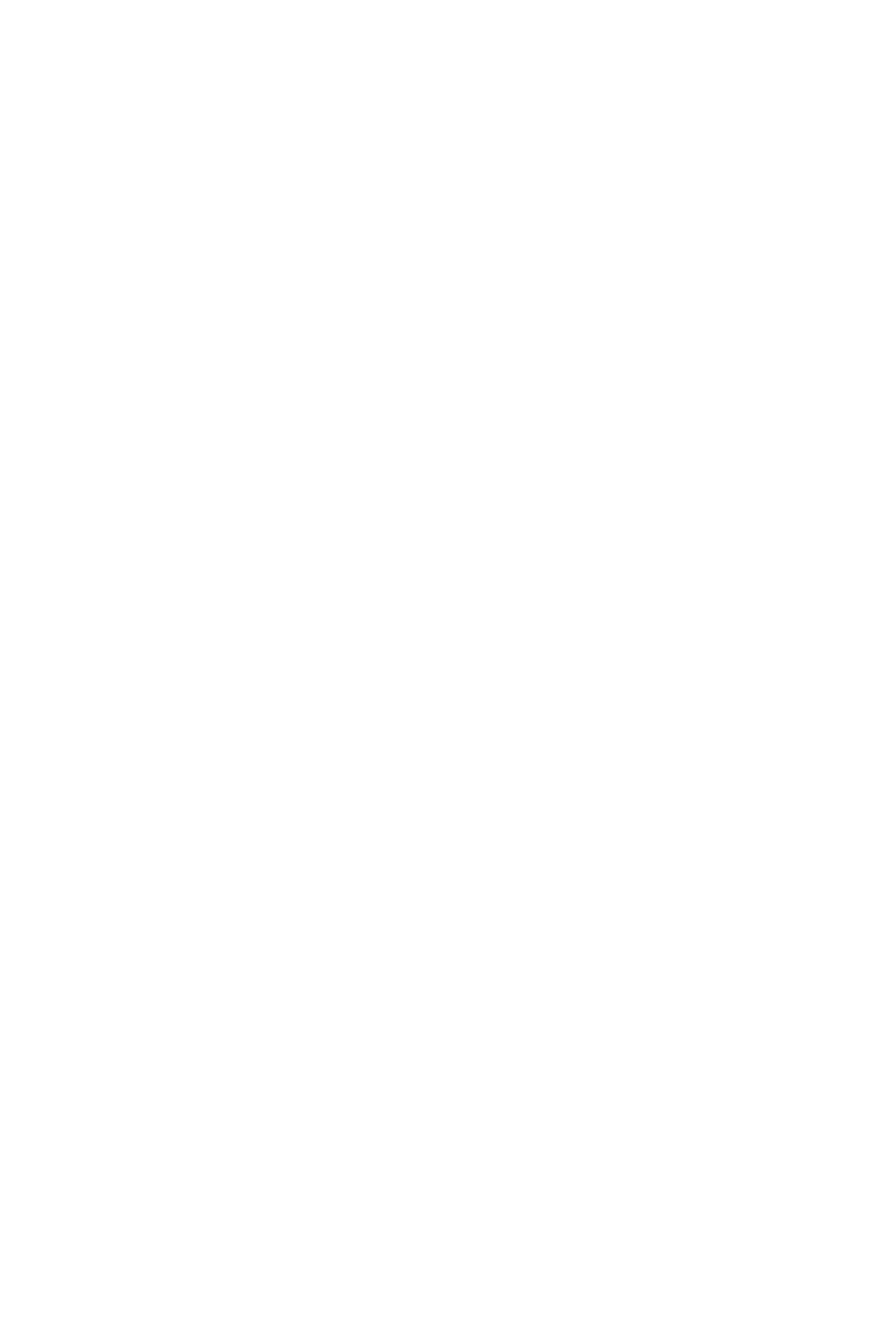
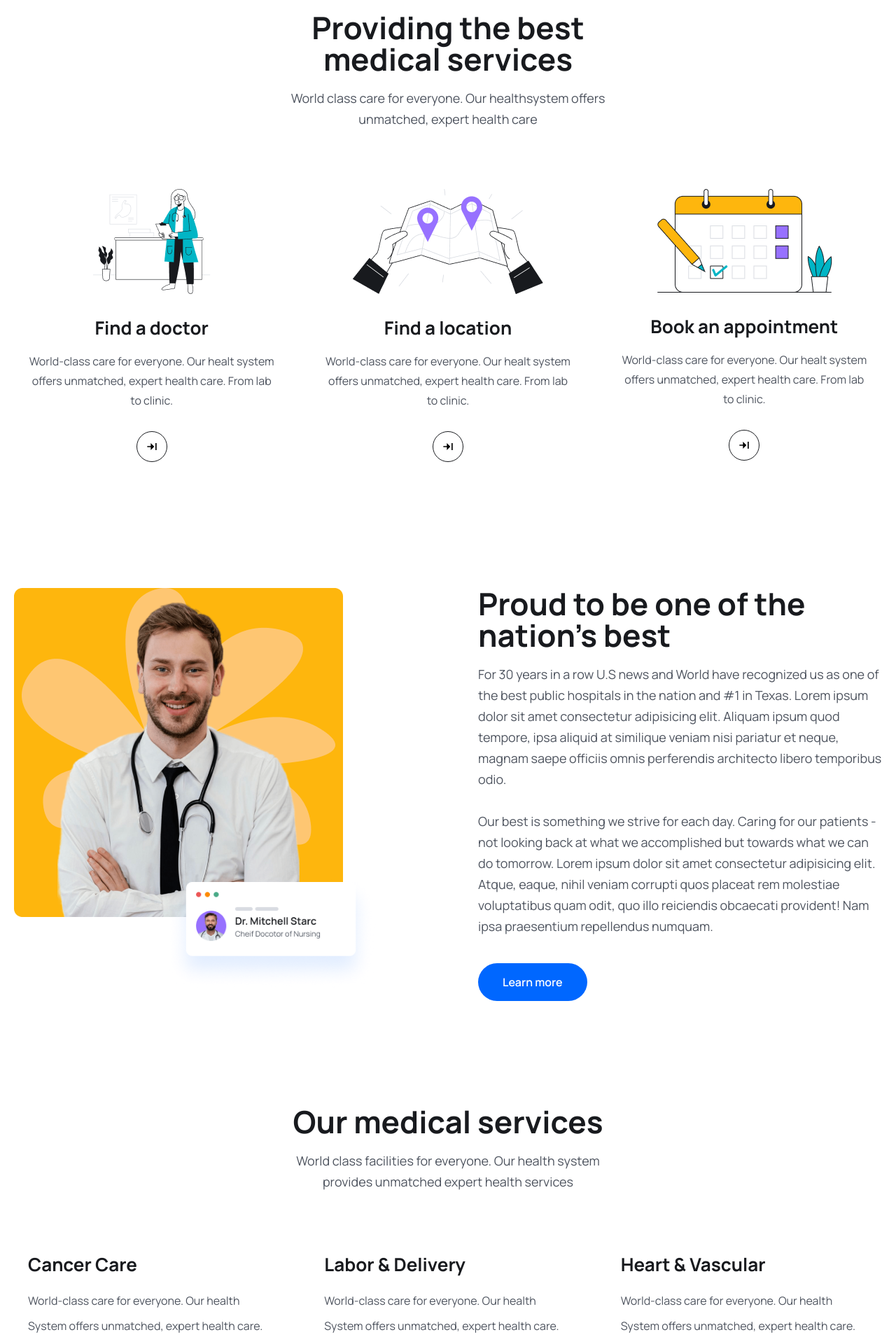
Before and after one commit to kushagr3108/MediConnect, a React (Vite) app in the folder Frontend/: page / in a window 1280 px wide. Shown: the part 840-2760 px from the top of the page at 70% size. Before the commit the page ends 806 px from the top, so only its background shows below. Built offline with nearby package versions, Linux system fonts and the light colour scheme; the HTML template or start-up script is replaced by a standard one.

Commit message:
About and services pages added

```diff
--- a/Frontend/src/App.css
+++ b/Frontend/src/App.css
@@ -18,6 +18,7 @@ body{
   top: 0;
   left: 0;
   z-index: 99999;
+  background: white;
   box-shadow: 3px 3px -8px 3px #ddd;
 }
 
--- a/Frontend/src/assets/data/services.js
+++ b/Frontend/src/assets/data/services.js
@@ -1,4 +1,4 @@
-export const services = [
+export  const services = [
     {
       name: "Cancer Care",
       desc: "World-class care for everyone. Our health System offers unmatched, expert health care. From the lab to the clinic.",
--- /dev/null
+++ b/Frontend/src/components/about/About.jsx
@@ -0,0 +1,35 @@
+import React from 'react'
+import aboutImg from "../../assets/images/about.png";
+import aboutCardImg from "../../assets/images/about-card.png";
+import { Link } from 'react-router-dom';
+
+const About = () => {
+  return (
+    <section>
+        <div className='container'>
+            <div className='flex justify-between gap-[50px] lg:gap-[130px] xl:gap-0 flex-col lg:flex-row'>
+                <div className='relative w-3/4 lg:w-1/2 xl:w-[770px] z-10 order-2 lg:order-1'>
+                    <img src={aboutImg}/>
+                    <div className='absolute z-20 bottom-4 w-200px md:w-[300px] right-[-30%] md:right[-7%] lg:right-[22%]'>
+                        <img src={aboutCardImg}/>
+                    </div>
+                </div>
+
+                {/* ======about content======= */}
+
+                <div className='w-full lg:w-1/2 xl:w-[670px] order-1 lg:order-2'>
+                    <h2 className='heading'>Proud to be one of the nation's best</h2>
+                    <p className='text__para'>For 30 years in a row U.S news and World have recognized us as one of the best public hospitals in the nation and #1 in Texas. Lorem ipsum dolor sit amet consectetur adipisicing elit. Aliquam ipsum quod tempore, ipsa aliquid at similique veniam nisi pariatur et neque, magnam saepe officiis omnis perferendis architecto libero temporibus odio. </p>
+
+                    <p className='text__para mt-[30px] '>Our best is something we strive for each day. Caring for our patients - not looking back at what we accomplished but towards what we can do tomorrow. Lorem ipsum dolor sit amet consectetur adipisicing elit. Atque, eaque, nihil veniam corrupti quos placeat rem molestiae voluptatibus quam odit, quo illo reiciendis obcaecati provident! Nam ipsa praesentium repellendus numquam.</p>
+
+                    <Link to="/"><button className='btn'>Learn more</button></Link>
+                </div>
+
+            </div>
+        </div>
+    </section>
+  )
+}
+
+export default About
--- /dev/null
+++ b/Frontend/src/components/services/ServiceCard.jsx
@@ -0,0 +1,30 @@
+import React from "react";
+import { Link } from "react-router-dom";
+import { BiSolidArrowToRight} from 'react-icons/bi';
+
+const ServiceCard = ({ item, index }) => {
+  const { name, desc, bgColor, textColor } = item;
+  return (
+    <div className="py-[30px] px-3 lg:px-5">
+      <h2 className="text-[26px] leading-9 text-headingColor font-[700] ">
+        {name}
+      </h2>
+      <p className="text-[16px] leading-9 font[400] text-textColor mt-4">
+        {desc}
+      </p>
+      <div className="flex text-center justify-between mt-[30px]">
+        <Link
+          to="/doctors"
+          className="w-[44px] h-[44px] rounded-full border border-solid border-[#181A1E]  flex items-center justify-center group hover:bg-primaryColor hover:border-none"
+        >
+          <BiSolidArrowToRight className="group-hover:text-white w-6 h-5" />
+        </Link>
+        <span className="w-[44px] h-[44px] font[600] text-center justify-center flex text-[18px] leading-[30px]" style={{background: `${bgColor}`, color:`${textColor}`, borderRadius:"6px, 0, 0 6px"}}>
+            {index+1}
+        </span>
+      </div>
+    </div>
+  );
+};
+
+export default ServiceCard;
--- /dev/null
+++ b/Frontend/src/components/services/ServiceList.jsx
@@ -0,0 +1,15 @@
+import React from "react";
+import {services} from "../../assets/data/services.js";
+import ServiceCard from "./ServiceCard.jsx";
+
+const ServiceList = () => {
+  return (
+    <div className="grid grid-cols-1 md:grid-cols-2 lg:grid-cols-3 gap-5 lg:gap-[30px] mt-[30px] lg:mt-[55px]">
+      {services.map((item, index) =>
+        <ServiceCard item={item} index={index} key={index} />
+      )}
+    </div>
+  );
+};
+
+export default ServiceList;
--- a/Frontend/src/index.css
+++ b/Frontend/src/index.css
@@ -16,7 +16,7 @@
         @apply bg-primaryColor py-[15px] px-[35px] rounded-[50px] text-white font-[600] mt-[38px]
     }
     .heading{
-        @apply text-[44px] leading-[30px] font-[700] text-headingColor
+        @apply text-[44px] leading-[45px] font-[700] text-headingColor
     }
     .text__para{
         @apply text-[18px] leading-[30px] font-[400] text-textColor mt-[18px]
--- a/Frontend/src/pages/Home.jsx
+++ b/Frontend/src/pages/Home.jsx
@@ -2,6 +2,13 @@ import React from 'react'
 import heroImg01 from "../assets/images/hero-img01.png";
 import heroImg02 from "../assets/images/hero-img02.png";
 import heroImg03 from "../assets/images/hero-img03.png";
+import icon01 from "../assets/images/icon01.png";
+import icon02 from "../assets/images/icon02.png";
+import icon03 from "../assets/images/icon03.png";
+import { Link } from 'react-router-dom';
+import { BiSolidArrowToRight} from 'react-icons/bi';
+import About from '../components/about/About';
+import ServiceList from '../components/services/ServiceList';
 
 const Home = () => {
   return (
@@ -50,11 +57,118 @@ const Home = () => {
               <img className='w-full' src={heroImg03} alt=''/>
             </div>
           </div>
-
-
         </div>
       </div>
     </section>
+    {/* =======hero sec end====== */}
+    <section>
+      <div className='container'>
+        <div className='lg:w-[480px] mx-auto '>
+          <h2 className='heading text-center '>
+            Providing the best medical services
+          </h2>
+          <p className='text__para text-center'>
+            World class care for everyone. Our healthsystem offers unmatched, expert health care
+          </p>
+        </div>
+        <div className='grid grid-cols-1 md:grid-cols-2 lg:grid-cols-3 gap-5 lg:gap-[30px] mt-[30px] lg:mt-[55px]'>
+          <div className='py-[30px] px-5'>
+            <div className='flex items-center justify-center'>
+              <img src={icon01} alt='' />
+            </div>
+            <div className='mt-[30px]'>
+              <h2 className='text-[26px] leading-9 text-headingColor font-[700] text-center'>
+                Find a doctor
+              </h2>
+              <p className='text-[16px] leading-7 text-textColor font-[400] mt-4 text-center'>
+                World-class care for everyone. Our healt system offers unmatched, expert health care. From lab to clinic.
+              </p>
+
+              <Link to='/doctors' className='w-[44px] h-[44px] rounded-full border border-solid border-[#181A1E] mt-[30px] mx-auto flex items-center justify-center group hover:bg-primaryColor hover:border-none'>
+                <BiSolidArrowToRight className='group-hover:text-white w-6 h-5'/>
+              </Link>
+            </div>
+          </div>
+          <div className='py-[30px] px-5'>
+            <div className='flex items-center justify-center'>
+              <img src={icon02} alt='' />
+            </div>
+            <div className='mt-[30px]'>
+              <h2 className='text-[26px] leading-9 text-headingColor font-[700] text-center'>
+                Find a location
+              </h2>
+              <p className='text-[16px] leading-7 text-textColor font-[400] mt-4 text-center'>
+                World-class care for everyone. Our healt system offers unmatched, expert health care. From lab to clinic.
+              </p>
+
+              <Link to='/doctors' className='w-[44px] h-[44px] rounded-full border border-solid border-[#181A1E] mt-[30px] mx-auto flex items-center justify-center group hover:bg-primaryColor hover:border-none'>
+                <BiSolidArrowToRight className='group-hover:text-white w-6 h-5'/>
+              </Link>
+            </div>
+          </div>
+          <div className='py-[30px] px-5'>
+            <div className='flex items-center justify-center'>
+              <img src={icon03} alt='' />
+            </div>
+            <div className='mt-[30px]'>
+              <h2 className='text-[26px] leading-9 text-headingColor font-[700] text-center'>
+                Book an appointment
+              </h2>
+              <p className='text-[16px] leading-7 text-textColor font-[400] mt-4 text-center'>
+                World-class care for everyone. Our healt system offers unmatched, expert health care. From lab to clinic.
+              </p>
+
+              <Link to='/doctors' className='w-[44px] h-[44px] rounded-full border border-solid border-[#181A1E] mt-[30px] mx-auto flex items-center justify-center group hover:bg-primaryColor hover:border-none'>
+                <BiSolidArrowToRight className='group-hover:text-white w-6 h-5'/>
+              </Link>
+            </div>
+          </div>
+        </div>
+      </div>
+    </section>
+
+    <About />
+
+    {/* =======Services section start======= */}
+
+    <section>
+      <div className='container'>
+        <div className='xl:w-[470px] mx-auto'>
+          <h2 className='heading text-center'>
+            Our medical services
+          </h2>
+          <p className='text__para text-center'>
+            World class facilities for everyone. Our health system provides unmatched expert health services
+          </p>
+        </div>
+        <ServiceList />
+      </div>
+    </section>
+
+    {/* =======Services section end======= */}
+
+    {/* =====features section start====== */}
+    <section>
+      <div className='container'>
+        <div className='flex items-center justify-between flex-col lg:flex-row '>
+          {/* ======feature content===== */}
+          <div className='xl:w-[670px]'>
+            <h2 className='heading'>
+              Get virtual treatment <br /> anytime
+            </h2>
+            <ul className='pl-4'>
+              <li className='text__para'>1. Schedule the appointment directly.</li>
+              <li className='text__para'>2. Search for your physician here and contact to their office.</li>
+              <li className='text__para'>3. View our physicians who are accepting new patients. Use the online scheduling tool to select an appointment time.</li>
+            </ul>
+            <Link to="/"><button className='btn'>Learn more</button></Link>
+          </div>
+        </div>
+      </div>
+    </section>
+
+    {/* =====features section end====== */}
+
     </>
   )
 }
```
